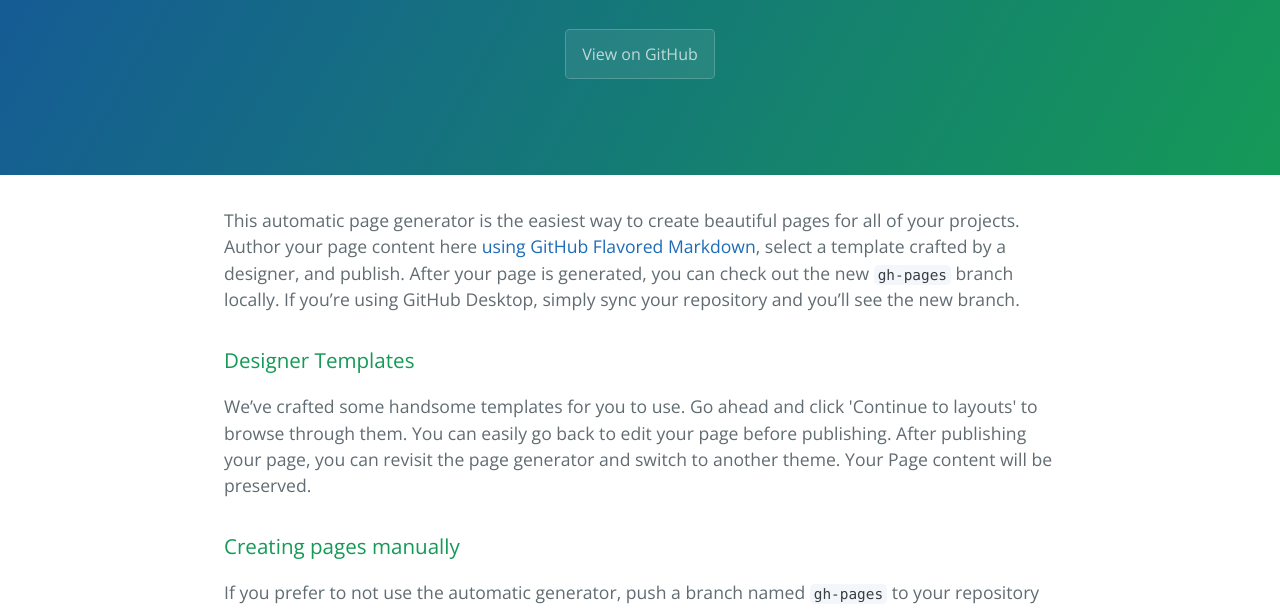
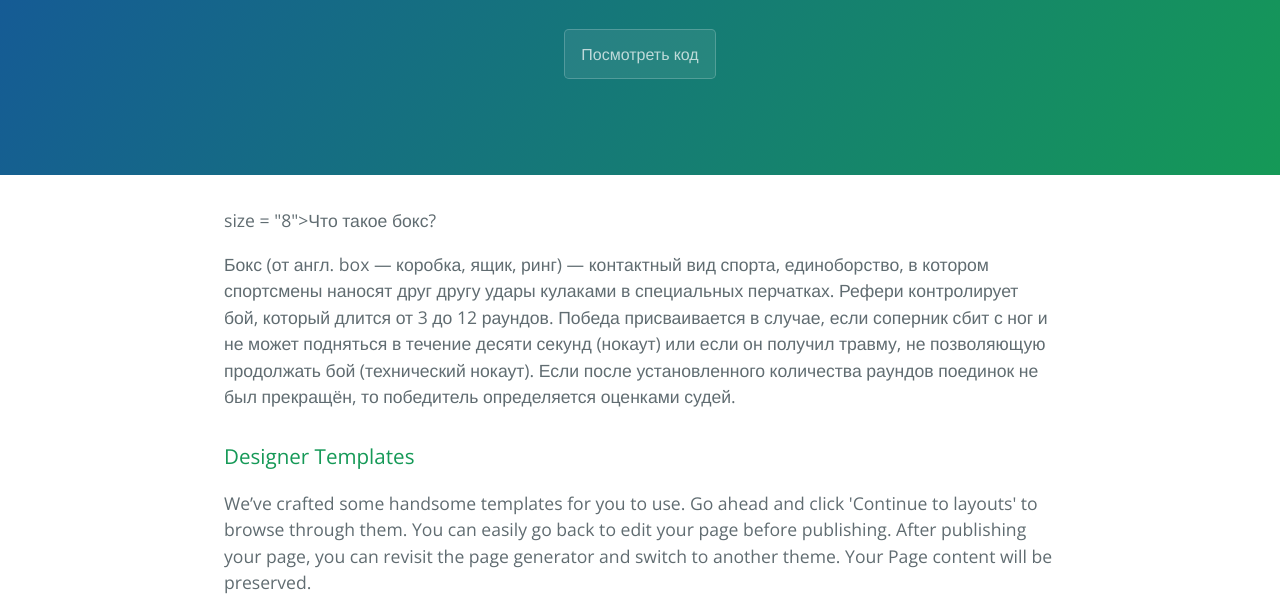
Before and after one commit to Kuchergin/boxing.github.com, a plain HTML site: page index.html in a window 1280 px wide. Shown: the part 161-772 px from the top of the page. Drawn offline with nearby package versions, Linux system fonts and the light colour scheme.

Commit message:
Update index.html

```diff
--- a/index.html
+++ b/index.html
@@ -13,14 +13,14 @@
     <section class="page-header">
       <h1 class="project-name">Бокс</h1>
       <h2 class="project-tagline"></h2>
-      <a href="https://github.com/Kuchergin/boxing.github.com" class="btn">View on GitHub</a>
+      <a href="https://github.com/Kuchergin/boxing.github.com" class="btn">Посмотреть код</a>
     </section>
 
     <section class="main-content">
 
 
-
-<p>This automatic page generator is the easiest way to create beautiful pages for all of your projects. Author your page content here <a href="https://guides.github.com/features/mastering-markdown/">using GitHub Flavored Markdown</a>, select a template crafted by a designer, and publish. After your page is generated, you can check out the new <code>gh-pages</code> branch locally. If you’re using GitHub Desktop, simply sync your repository and you’ll see the new branch.</p>
+<p><font> size = "8">Что такое бокс?</font></p>
+<p>Бокс (от англ. box — коробка, ящик, ринг) — контактный вид спорта, единоборство, в котором спортсмены наносят друг другу удары кулаками в специальных перчатках. Рефери контролирует бой, который длится от 3 до 12 раундов. Победа присваивается в случае, если соперник сбит с ног и не может подняться в течение десяти секунд (нокаут) или если он получил травму, не позволяющую продолжать бой (технический нокаут). Если после установленного количества раундов поединок не был прекращён, то победитель определяется оценками судей.</p>
 
 <h3>
 <a id="designer-templates" class="anchor" href="#designer-templates" aria-hidden="true"><span class="octicon octicon-link"></span></a>Designer Templates</h3>
```
